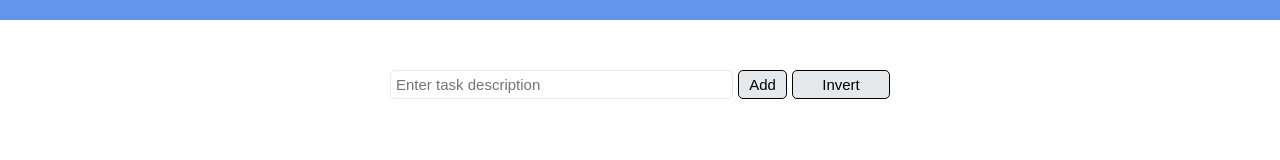
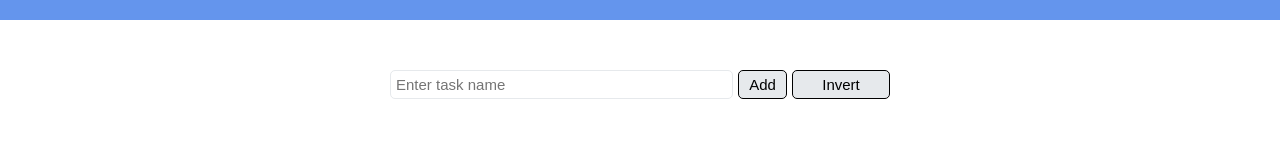
Before and after one commit to alanreidt/findbride-test, a React app: page / in a window 1280 px wide. Shown: the part 130-290 px from the top of the page. Built offline with nearby package versions, Linux system fonts and the light colour scheme.

Commit message:
доработки

```diff
--- a/src/actions.ts
+++ b/src/actions.ts
@@ -1,7 +1,7 @@
 import {createAction} from "@reduxjs/toolkit";
 import {Task, TaskStatus} from "./types/Task";
 
-export const addAction = createAction<Task>('add');
+export const addAction = createAction<string>('add');
 export const removeAction = createAction<number>('remove');
 export const changeTaskStateAction = createAction<{ taskId: number, status: TaskStatus }>('changeState');
 export const invertAction = createAction('invert');
--- a/src/components/AppContainer/index.tsx
+++ b/src/components/AppContainer/index.tsx
@@ -1,17 +1,22 @@
 import React from "react";
 import styles from "./AppContainer.css";
 import {TaskInput} from "../TaskInput";
-import {useSelector} from "react-redux";
+import {useDispatch, useSelector} from "react-redux";
 import {tasksSelector} from "../../selectors";
+import {addAction, invertAction} from "../../actions";
 
 export function AppContainer() {
     const tasks = useSelector(tasksSelector);
+    const dispatch = useDispatch();
 
     return <div className={styles.App}>
         <div className={styles.Header}>ToDo App</div>
 
         <div className={styles.TaskInputWrapper}>
-            <TaskInput/>
+            <TaskInput
+                onAdd={name => dispatch(addAction(name))}
+                onInvert={() => dispatch(invertAction())}
+            />
         </div>
     </div>
 }
--- a/src/components/TaskInput/index.tsx
+++ b/src/components/TaskInput/index.tsx
@@ -1,10 +1,24 @@
-import React from "react";
+import React, {ChangeEvent, useCallback, useState} from "react";
 import styles from "./Task.css";
 
-export function TaskInput() {
+type Props = {
+    onAdd: (name: string) => void;
+    onInvert: () => void;
+}
+export function TaskInput({onAdd, onInvert}: Props) {
+    const [name, setName] = useState("");
+
+    const handleOnChange = useCallback((e: ChangeEvent<HTMLInputElement>) => {
+        setName(e.target.value);
+    }, []);
+
+    const handleAdd = useCallback(() => {
+        onAdd(name);
+    }, [name]);
+
     return <div className={styles.TaskInput}>
-        <input className={styles.Input} type="text" placeholder="Enter task description"/>
-        <input className={styles.Button} type="button" value="Add"/>
-        <input className={styles.Button} type="button" value="Invert"/>
+        <input onChange={handleOnChange} className={styles.Input} type="text" placeholder="Enter task name"/>
+        <input onClick={handleAdd} className={styles.Button} type="button" value="Add"/>
+        <input onClick={onInvert} className={styles.Button} type="button" value="Invert"/>
     </div>
 }
--- a/src/reducer.ts
+++ b/src/reducer.ts
@@ -1,10 +1,10 @@
-import {ILinkedListNode} from "./types/ILinkedListNode";
+import {LinkedListNode} from "./types/LinkedListNode";
 import {Task} from "./types/Task";
 import {AnyAction} from "redux";
 import {addAction, invertAction, removeAction} from "./actions";
 
 type TasksState = {
-    headTask: ILinkedListNode<Task> | null;
+    headTask: LinkedListNode<Task> | null;
 }
 
 const initialState: TasksState = {
--- a/src/types/ILinkedListNode.ts
+++ /dev/null
@@ -1,4 +0,0 @@
-export type ILinkedListNode<T> = {
-    readonly value: T;
-    next: ILinkedListNode<T> | null;
-}
--- /dev/null
+++ b/src/types/LinkedListNode.ts
@@ -0,0 +1,4 @@
+export type LinkedListNode<T> = {
+    readonly value: T;
+    next: LinkedListNode<T> | null;
+}
```
Also changed, not shown: 1 other file (tests, documents, lock files or other folders).
